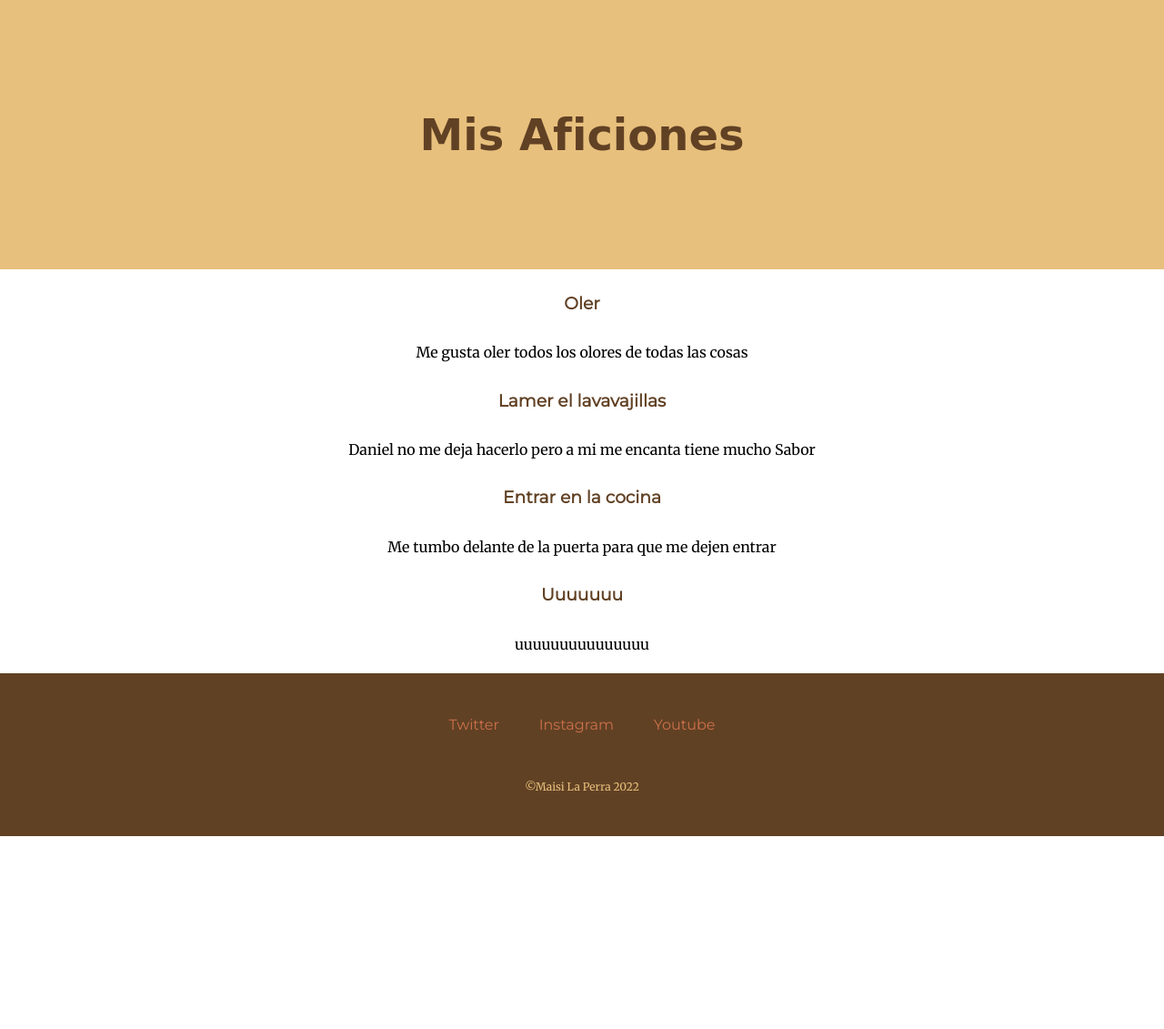
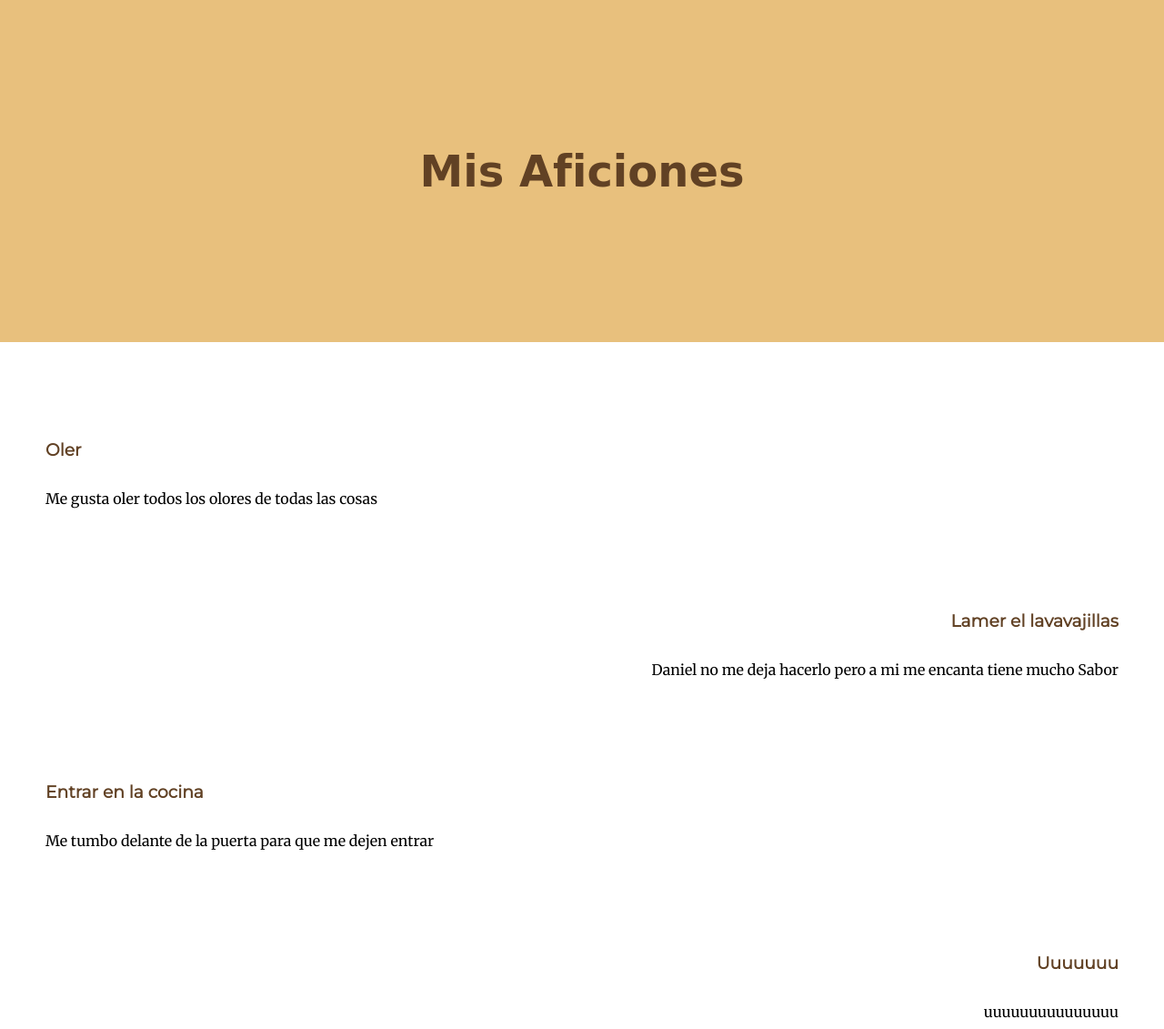
Before and after one commit to pnggg/wikimaisi, a plain HTML site: page aficiones.html in a window 1280 px wide. Shown: the top 1131 px of the page at 91% size. Before the commit the page ends 919 px from the top, so only its background shows below. Drawn offline with Linux system fonts and the light colour scheme; a web font is replaced by a local one.

Commit message:
changed css file for top containers in some pages

```diff
--- a/aficiones.html
+++ b/aficiones.html
@@ -9,15 +9,25 @@
     <title>Las Aficiones de Maisi</title>
 </head>
 <body>
+    <div class="top-container-subpag">
         <h2 class="titulo-pagina">Mis Aficiones</h2>
+    </div>
+    <div class="af-izq">
         <h3>Oler</h3>
         <p>Me gusta oler todos los olores de todas las cosas</p>
+    </div>
+    <div class="af-dch">
         <h3>Lamer el lavavajillas</h3>
         <p>Daniel no me deja hacerlo pero a mi me encanta tiene mucho Sabor</p>
+    </div>
+    <div class="af-izq">
         <h3>Entrar en la cocina</h3>
         <p>Me tumbo delante de la puerta para que me dejen entrar</p>
+    </div>
+    <div class="af-dch">
         <h3> Uuuuuuu</h3>
         <p>uuuuuuuuuuuuuuu</p>
+    </div>
 
     <div class="bottom-container">
         <a class="footer-link" href="https://www.twitter.com/maihusky">Twitter</a>
--- a/css/styles.css
+++ b/css/styles.css
@@ -60,11 +60,14 @@ a:hover {
 }
 
 .titulo-pagina {
+    font-family: 'Crafty Girls', cursive;
+    font-size: 3rem;
+}
+
+.top-container-subpag {
     background-color: #E8C07D;
     margin: 0;
     padding: 100px;
-    font-family: 'Crafty Girls', cursive;
-    font-size: 3rem;
 }
 
 .bottom-container {
@@ -80,6 +83,16 @@ a:hover {
     margin-top: 40px;
     color: #E8C07D;
     font-size: 0.75rem;
+}
+
+.af-izq {
+    text-align: left;
+    margin: 100px 50px;
+}
+
+.af-dch {
+    text-align: right;
+    margin: 100px 50px;
 }
 
 .maimascarilla {
```
Also changed, not shown: fanart.html (+3 -2 lines), index.html (+1 -1 lines), maiconsejo.html (+6 -2 lines), 3 other files. Lines whose indentation alone changed are shown as unchanged.
